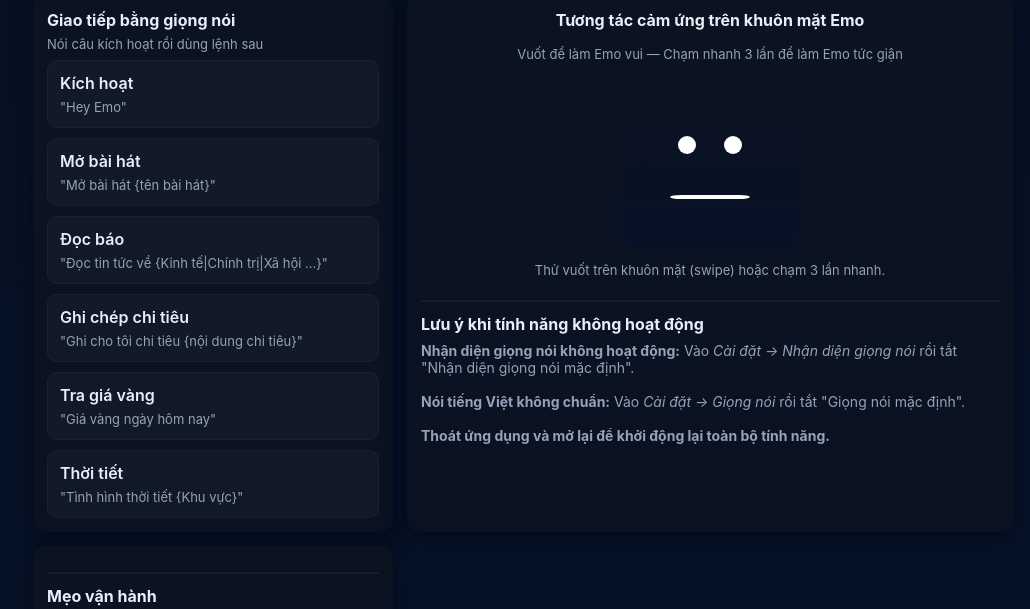
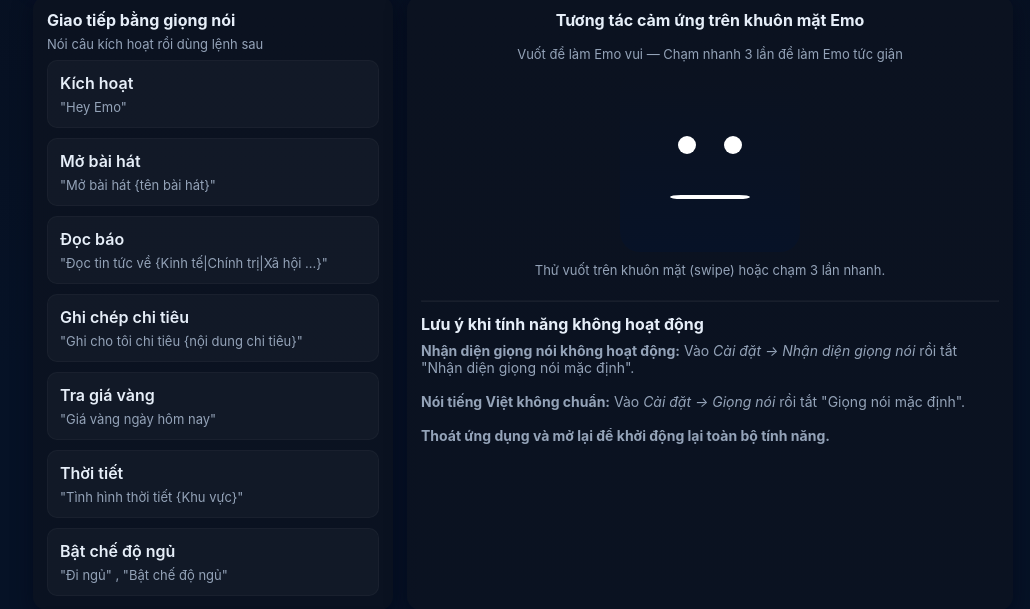
Before and after one commit to dangtinh97/stt-android, a plain HTML site: page emo-guide.html in a window 1280 px wide. Shown: the part 110-719 px from the top of the page, without its empty margins (117-1147 px from the left). Drawn offline with Linux system fonts and the light colour scheme.

Commit message:
update guide

```diff
--- a/emo-guide.html
+++ b/emo-guide.html
@@ -111,6 +111,13 @@
           <div>
             <div class="label">Thời tiết</div>
             <div class="examples">"Tình hình thời tiết {Khu vực}"</div>
+          </div>
+        </div>
+
+        <div class="cmd">
+          <div>
+            <div class="label">Bật chế độ ngủ</div>
+            <div class="examples">"Đi ngủ" , "Bật chế độ ngủ"</div>
           </div>
         </div>
       </div>
```
